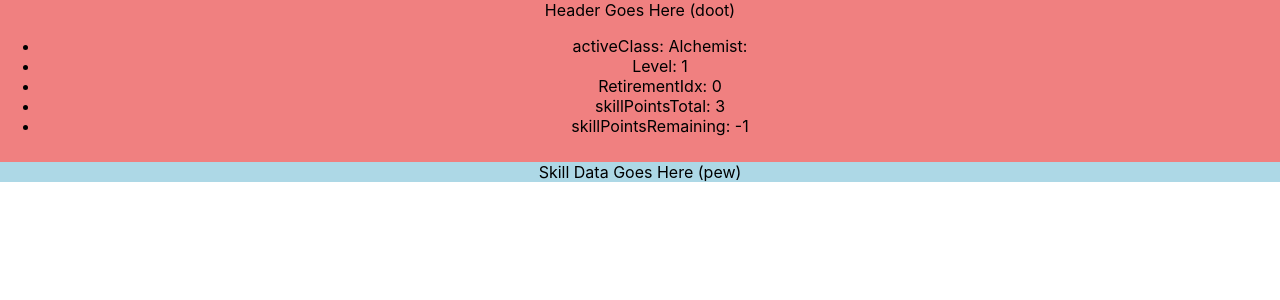
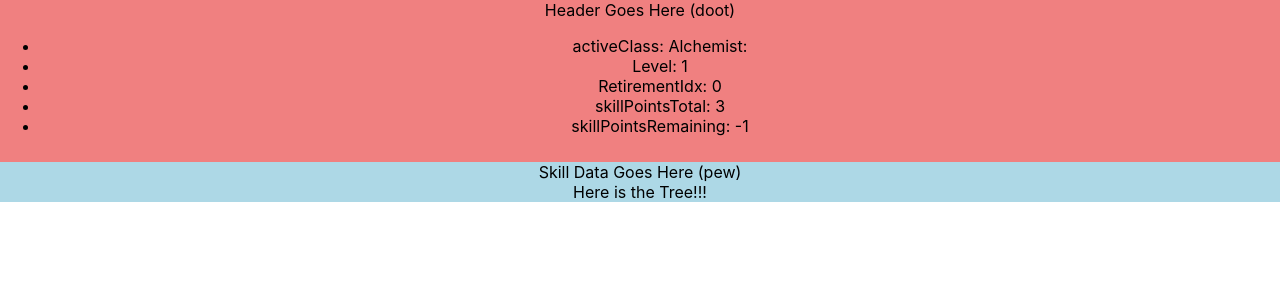
Before and after one commit to aturfah/eou-skillsim, a React (Create React App) app: page / in a window 1280 px wide. Shown: the top 300 px of the page. Built offline with nearby package versions, Linux system fonts and the light colour scheme.

Commit message:
Add firstDegSkills function

```diff
--- a/src/SkillTree/skillTree.js
+++ b/src/SkillTree/skillTree.js
@@ -2,12 +2,48 @@
 import React, {Component} from 'react';
 import './skillTree.css';
 
+// Data Import
+import masterySkills from '../data/mastery_skills';
+import prereqData from '../data/prereq_data';
+import skillData from '../data/skill_data';
+
+function firstDegSkills() {
+    const output = [];
+    Object.keys(prereqData).forEach(function (key) {
+        const datum = prereqData[key];
+        let firstDeg = false;
+
+        datum.forEach(function(prereqSkill) {
+            if (masterySkills.includes(prereqSkill._id)) {
+                firstDeg = true;
+            }
+        });
+
+        if (firstDeg === true) {
+            output.push(key);
+        }
+    })
+
+    return output
+}
 
 class SkillTree extends Component {
+    constructor(props) {
+        super(props);
+        this.firstSkills = firstDegSkills()
+        console.log(props);
+    }
+
+    buildSkillTree(skillTreeData) {
+        return <div>Here is the Tree!!!</div>
+    }
 
     render() {
+        const skillTree = this.buildSkillTree(skillData[this.props.activeClassIdx])
+
         return <div className="SkillTree">
             Skill Data Goes Here (pew)
+            {skillTree}
             </div>
     }
 }
```
